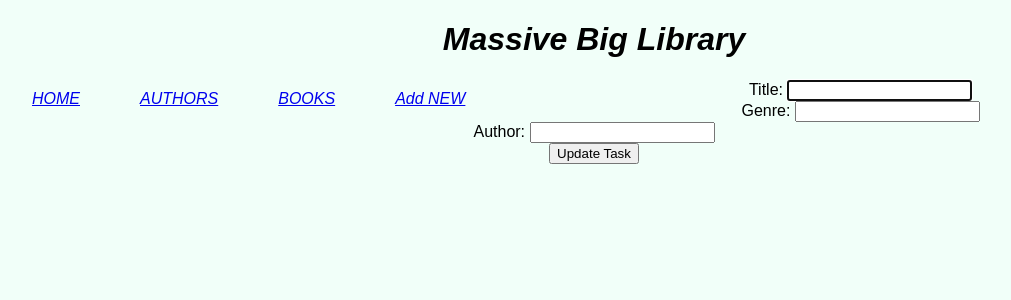
After one commit to GPSPic/CodeClan_homework, a Flask app: template week_04/day_3/book_hw_full_stack/templates/books/edit.html in a window 1280 px wide. The commit adds this page. Shown: the top 300 px of the page, without its empty margins (46-1057 px from the left). Run offline with Flask 3, Linux system fonts and the light colour scheme; the template is opened without the code that fills it, so the values that code supplies are empty.

Commit message:
hw week_06 day_1 MVP

```diff
--- a/week_04/day_3/book_hw_full_stack/repositories/book_repository.py
+++ b/week_04/day_3/book_hw_full_stack/repositories/book_repository.py
@@ -39,3 +39,8 @@ def delete(id):
     sql = "DELETE FROM books WHERE id = %s"
     values = [id]
     run_sql(sql, values)
+
+def edit(book):
+    sql = "UPDATE books SET (title, genre, author_id) = (%s, %s, %s) WHERE id = %s"
+    values = [book.title, book.genre, book.author.id, book.id]
+    run_sql(sql, values)
--- /dev/null
+++ b/week_04/day_3/book_hw_full_stack/templates/books/edit.html
@@ -0,0 +1,56 @@
+{% extends "base.html" %}
+{% block content %}
+
+<form action="/books/{{book.id}}" method="post">
+  <div>
+    <label for="title">Title:</label>
+    <input type="text" id="title" name="title" value="{{book.title}}" required autofocus>
+  </div>
+
+  <div>
+    <label for="genre">Genre:</label>
+    <input type="text" id="genre" name="genre" value="{{book.genre}}" required>
+  </div>
+
+  <!-- will not work with different author value because book requires an author that has been saved before.
+    Requires an add author page/route and changing the input/element type to a select -->
+  <div>
+    <label for="author">Author:</label>
+    <input type="text" id="author" name="author_id" value="{{book.author.name}}" required>
+  </div>
+
+
+  <!-- <div>
+    <label for="completed">Completed:</label>
+    <select id="completed" name="completed">
+
+      <option value="true"
+        {% if book.completed == True %} selected="selected" {% endif %}>
+        True
+      </option>
+
+      <option value="false"
+        {% if book.completed == False %} selected="selected" {% endif %}>
+        False
+      </option>
+
+    </select>
+  </div> -->
+
+  <!-- <div>
+    <label for="user">User:</label>
+    <select id="user" name="user_id">
+      {% for user in all_users %}
+        <option value="{{ user.id }}"
+          {% if book.user.id== user.id %} selected="selected"{% endif %}>
+          {{ user.first_name }}
+        </option>
+      {% endfor %}
+    </select>
+  </div> -->
+
+  <button type="submit">Update Task</button>
+
+</form>
+
+{% endblock %}
--- a/week_04/day_3/book_hw_full_stack/templates/books/show.html
+++ b/week_04/day_3/book_hw_full_stack/templates/books/show.html
@@ -4,5 +4,6 @@
     <li>Title: {{book.title}}</li>
     <li>Genre: {{book.genre}}</li>
     <li>Author: {{book.author.name}}</li>
+    <li><a href="/books/{{book.id}}/edit">Edit details</a></li>
 </ul>
 {% endblock content %}
```
Also changed, not shown: week_04/day_3/book_hw_full_stack/controllers/books_controller.py (+19 -3 lines), week_06/day_1/whodunnit.js (added, +183 -0 lines), week_04/day_3/book_hw_full_stack/repositories/author_repository.py (line endings or trailing spaces).
